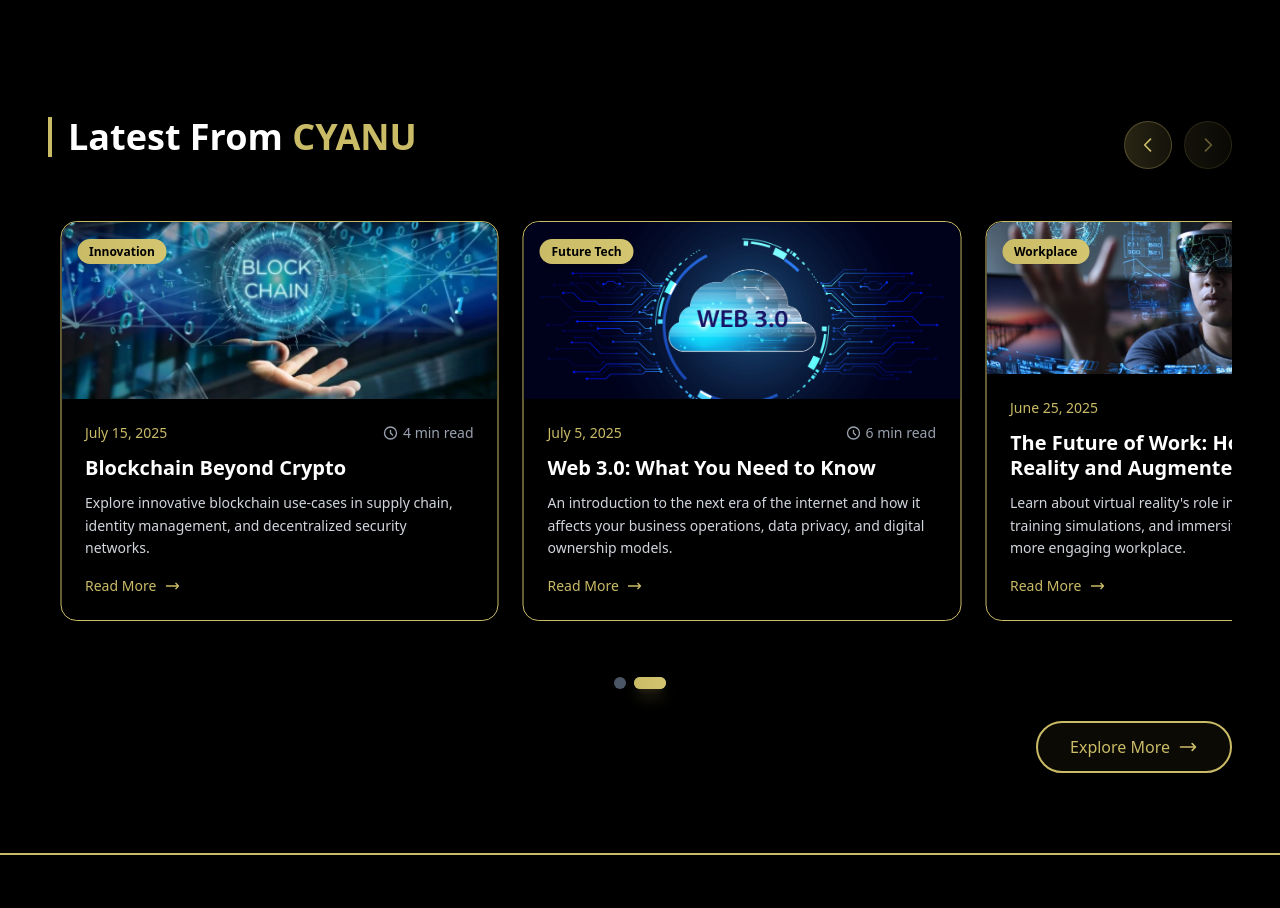
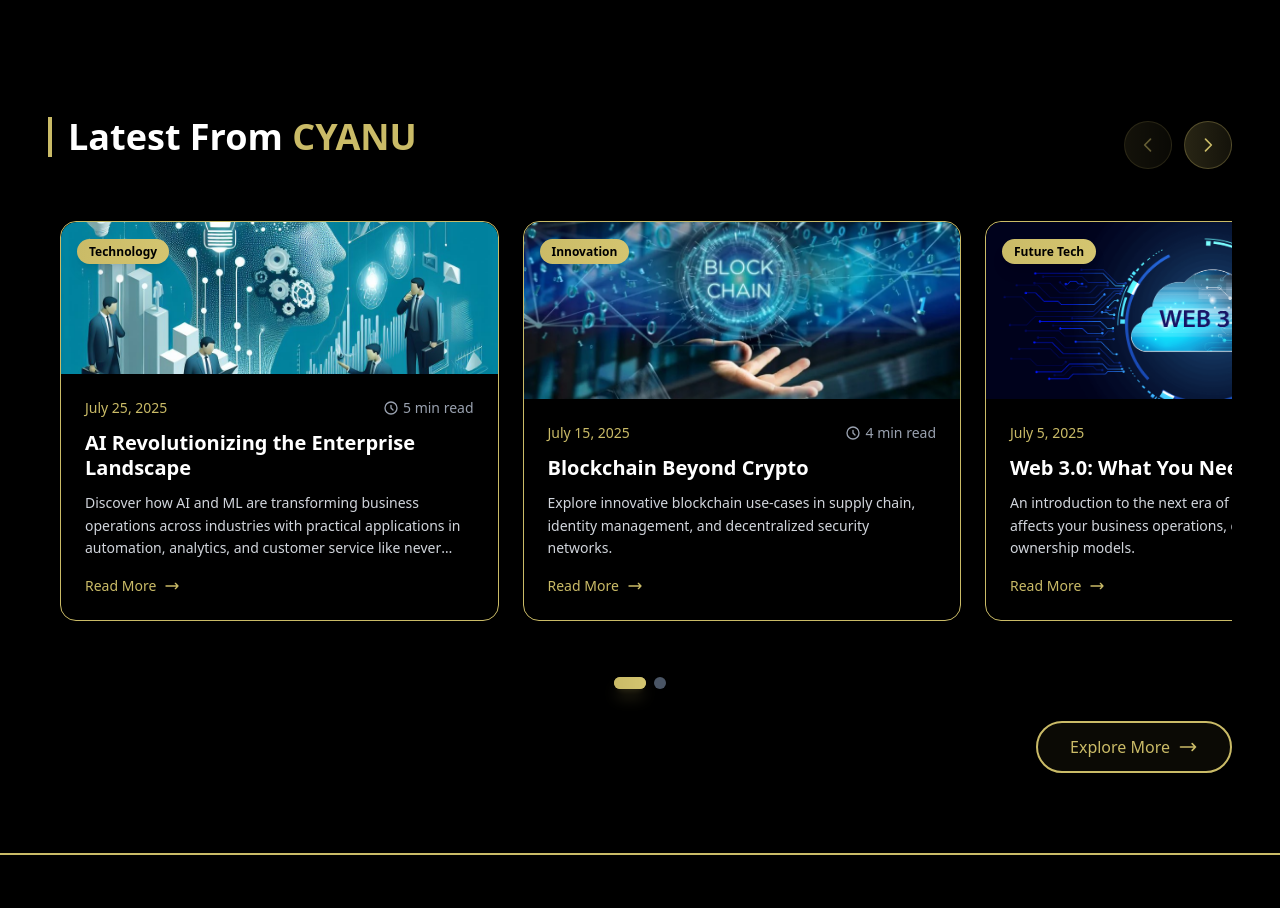
Before and after one commit to SirAlexGBE/cyanu, a Next.js app: page / in a window 1280 px wide. Shown: the part 3080-3988 px from the top of the page. Built offline with nearby package versions, Linux system fonts and the light colour scheme.

Commit message:
news update

```diff
--- a/src/app/Components/UI/Home/NewsSection.jsx
+++ b/src/app/Components/UI/Home/NewsSection.jsx
@@ -7,7 +7,6 @@
 export default function NewsSection() {
   const [currentSlide, setCurrentSlide] = useState(0);
   const [slidesPerView, setSlidesPerView] = useState(1.1);
-  const [isHovered, setIsHovered] = useState(false);
 
   const dummyPosts = [
     {
@@ -60,20 +59,6 @@
     window.addEventListener("resize", updateSlidesPerView);
     return () => window.removeEventListener("resize", updateSlidesPerView);
   }, []);
-
-  // Auto-scroll functionality
-  useEffect(() => {
-    if (!isHovered) {
-      const interval = setInterval(() => {
-        setCurrentSlide((prev) => {
-          const maxSlides = Math.ceil(dummyPosts.length - slidesPerView + 1);
-          return prev >= maxSlides - 1 ? 0 : prev + 1;
-        });
-      }, 5000);
-
-      return () => clearInterval(interval);
-    }
-  }, [slidesPerView, isHovered, dummyPosts.length]);
 
   const maxSlides = Math.ceil(dummyPosts.length - slidesPerView + 1);
   const totalDots = Math.max(1, maxSlides);
@@ -131,8 +116,6 @@
               {dummyPosts.map((post, index) => (
                 <div key={index} className="flex-shrink-0 px-3 " style={{width: `${slideWidth}%`}}>
                   <div className="group relative bg-black border-1 h-100 border-[#cabb67] rounded-2xl hover:border-[#cabb67]/50  w-full flex flex-col overflow-hidden transform  hover:shadow-2xl hover:shadow-[#cabb67]/10">
-                    {/* Gradient Overlay */}
-
                     <div className="relative h-56 w-full overflow-hidden rounded-t-2xl">
                       <Image src={post.image} alt={post.title} fill className="object-cover transform transition-all duration-700 group-hover:scale-110 group-hover:brightness-110" />
 
@@ -142,8 +125,6 @@
                           {post.category}
                         </span>
                       </div>
-
-                      {/* Gradient Overlay on Image */}
                     </div>
 
                     <div className="relative p-6 flex flex-col justify-between flex-grow">
```
